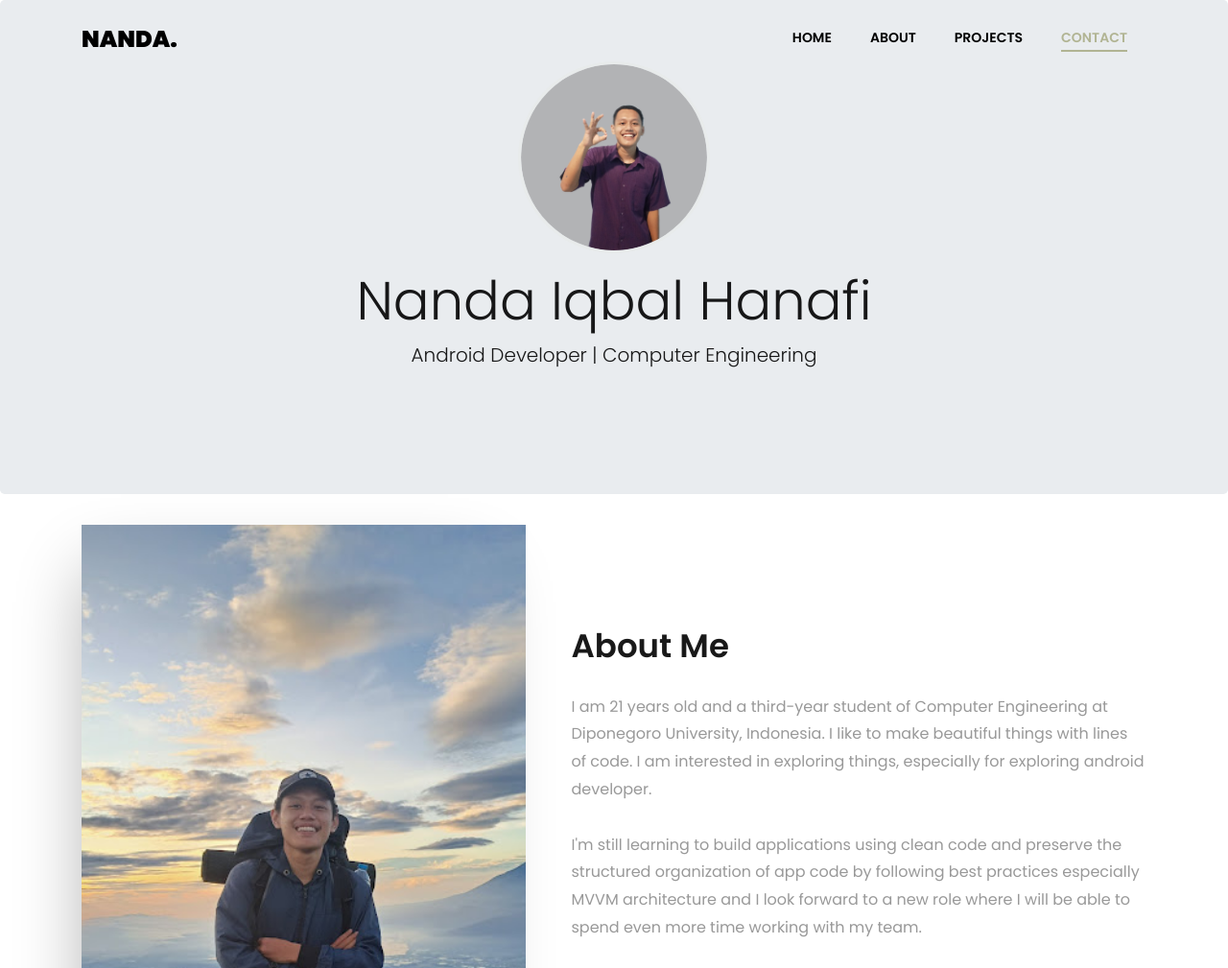
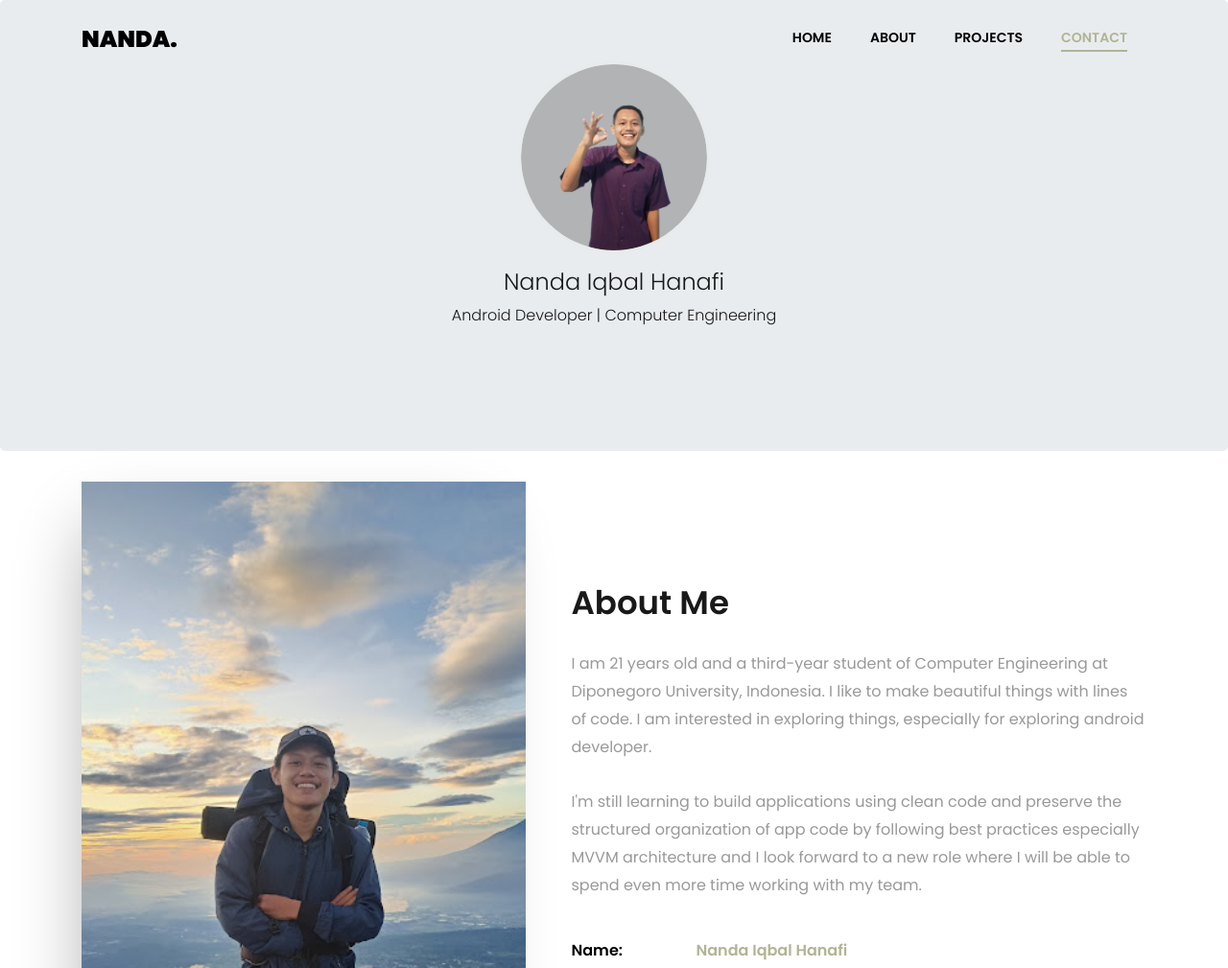
Before and after one commit to nandaiqbalh/nandaiqbalh.github.io, a plain HTML site: page index.html in a window 1280 px wide. Shown: the top 1009 px of the page at 96% size. Drawn offline with Linux system fonts and the light colour scheme; some packages are replaced by stand-ins of ours; no server answers; files whose address does not match are found by name.

Commit message:
Fix link

```diff
--- a/index.html
+++ b/index.html
@@ -48,8 +48,8 @@
 	<section class="jumbotron text-center">
 		<img src="images/nanda.png" alt="Nanda Iqbal Hanafi" width="200" class="rounded-circle mb-3"
 			style="border: 3px solid #e8ebeb" />
-		<h1 class="display-4">Nanda Iqbal Hanafi</h1>
-		<h2 class="lead">Android Developer | Computer Engineering</h2>
+		<h1 class="display-4" style="font-size: x-large;">Nanda Iqbal Hanafi</h1>
+		<h2 class="lead" style="font-size: medium;">Android Developer | Computer Engineering</h2>
 		<br />
 		<br />
 	</section>
@@ -190,8 +190,7 @@
 								target="_blank"><span class="fa fa-linkedin"></span></a></li>
 						<li class="ftco-animate"><a href="https://github.com/nandaiqbalh" target="_blank"><span
 									class="fa fa-github"></span></a></li>
-						<li class="ftco-animate"><a href="https://medium.com/@nandaiqbalh" target="_blank"><span
-									class="fa fa-medium"></span></a></li>
+
 						<li class="ftco-animate"><a
 								href="https://www.figma.com/file/zZQo4Xq64F3rnDTT8FaiGN/Nanda's-Portfolio-Page?type=design&node-id=37-3&t=GsKTbLD1FtnjQaOy-0"
 								target="_blank"><span class="fa fa-folder"></span></a></li>
```
